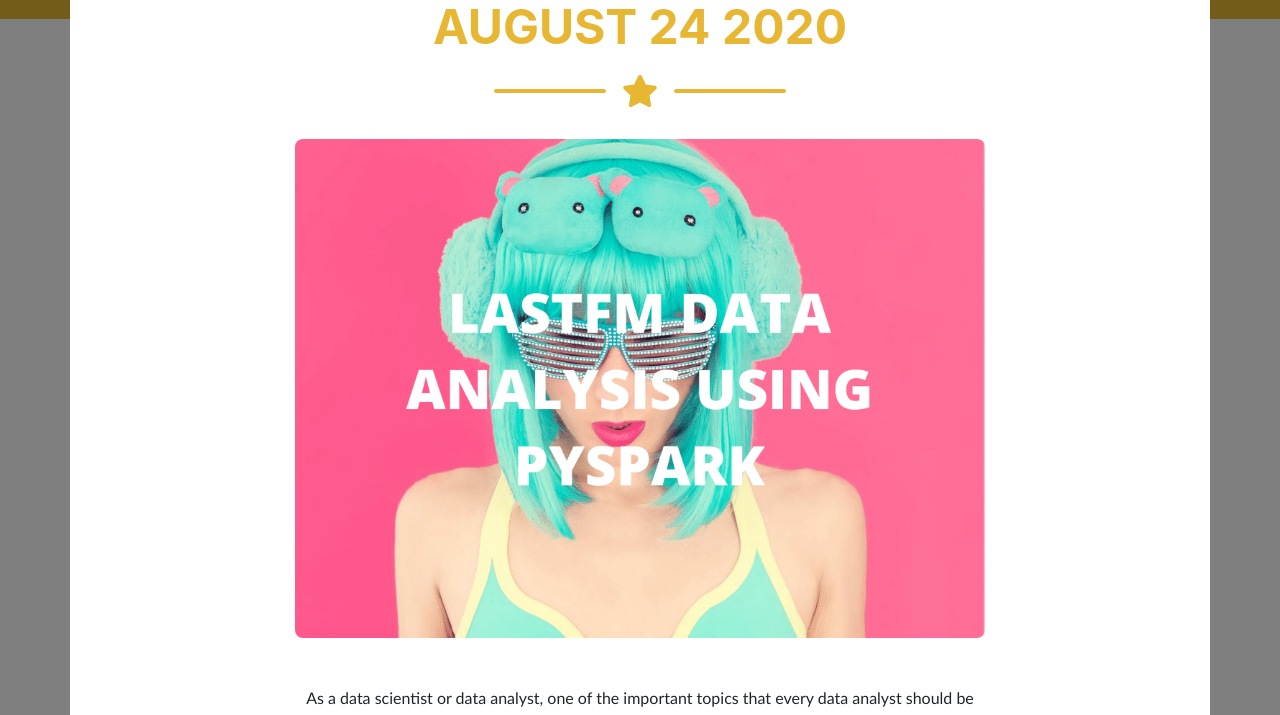
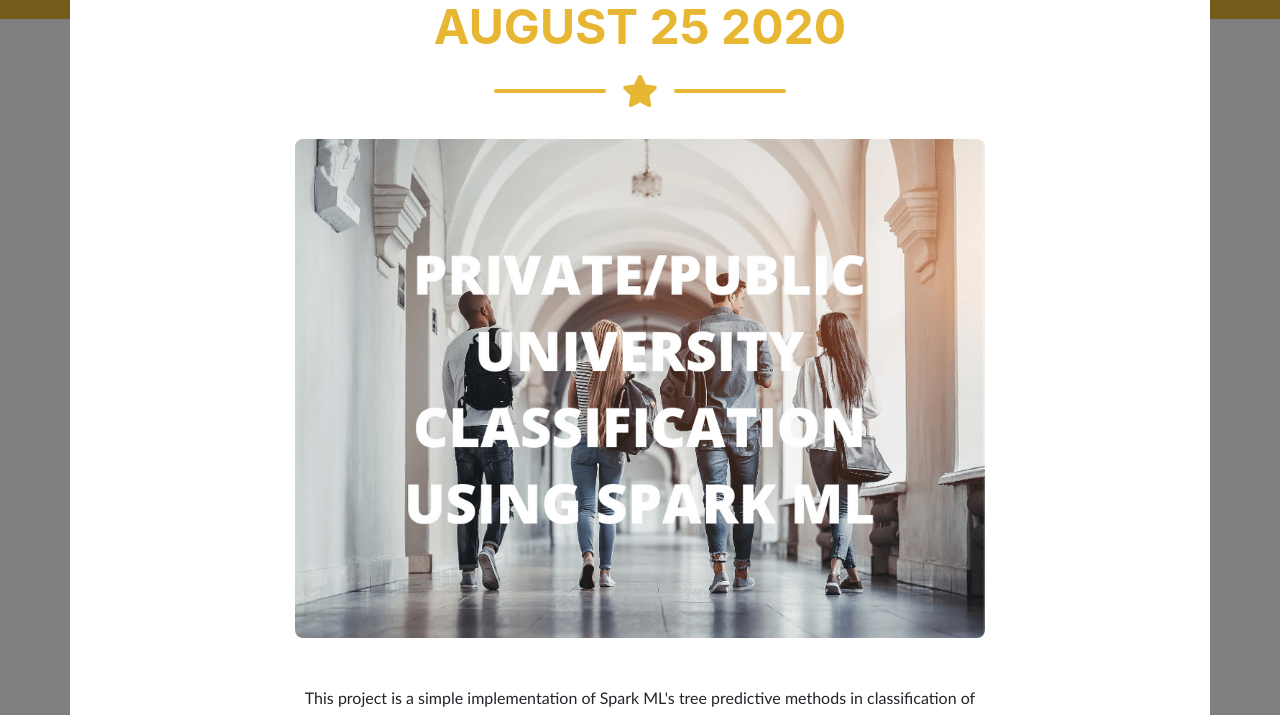
Before and after one commit to ijoseff/ijoseff.github.io, a plain HTML site: page index.html in a window 1280 px wide. Both pictures are taken after a click on the element 260 px from the left and 1118 px from the top of the page. Shown: the part 803-1518 px from the top of the page. Drawn offline with nearby package versions, Linux system fonts and the light colour scheme; a web font is replaced by a local one.

Commit message:
Update index.html

```diff
--- a/index.html
+++ b/index.html
@@ -60,6 +60,13 @@
                 <!-- Portfolio Grid Items-->
                 <div class="row justify-content-center">
                     <!-- Portfolio Items--><!-- Portfolio Items--><!-- Portfolio Items--><!-- Portfolio Items--><!-- Portfolio Items-->
+                    <div class="col-md-6 col-lg-4 mb-5">
+                        <div class="portfolio-item mx-auto" data-toggle="modal" data-target="#portfolioModal38">
+                            <div class="portfolio-item-caption d-flex align-items-center justify-content-center h-100 w-100">
+                                <div class="portfolio-item-caption-content text-center text-white"><i class="fas fa-plus fa-3x"></i></div>
+                            </div><img class="img-fluid" src="assets/img/portfolio/college.png" alt="Project 38"/>
+                        </div>
+                    </div>
                     <div class="col-md-6 col-lg-4 mb-5">
                         <div class="portfolio-item mx-auto" data-toggle="modal" data-target="#portfolioModal37">
                             <div class="portfolio-item-caption d-flex align-items-center justify-content-center h-100 w-100">
@@ -330,6 +337,33 @@
             </div>
         </section>
         <!-- Portfolio Modal--><!-- Portfolio Modal--><!-- Portfolio Modal--><!-- Portfolio Modal--><!-- Portfolio Modal-->
+        <div class="portfolio-modal modal fade" id="portfolioModal38" tabindex="-1" role="dialog" aria-labelledby="#portfolioModal38Label" aria-hidden="true">
+            <div class="modal-dialog modal-xl" role="document">
+                <div class="modal-content">
+                    <button class="close" type="button" data-dismiss="modal" aria-label="Close"><span aria-hidden="true"><i class="fas fa-times"></i></span></button>
+                    <div class="modal-body text-center">
+                        <div class="container">
+                            <div class="row justify-content-center">
+                                <div class="col-lg-8">
+                                    <!-- Portfolio Modal - Title-->
+                                    <h2 class="portfolio-modal-title text-secondary mb-0">AUGUST 25 2020</h2>
+                                    <!-- Icon Divider-->
+                                    <div class="divider-custom">
+                                        <div class="divider-custom-line"></div>
+                                        <div class="divider-custom-icon"><i class="fas fa-star"></i></div>
+                                        <div class="divider-custom-line"></div>
+                                    </div>
+                                    <!-- Portfolio Modal - Image--><img class="img-fluid rounded mb-5" src="assets/img/portfolio/college.png" alt="Project 38"/>
+                                    <!-- Portfolio Modal - Text-->
+                                    <p class="mb-5">This project is a simple implementation of Spark ML's tree predictive methods in classification of universities whether its a private or public based on its features.  </p><a href="https://ijoseff.github.io/University-Classification-Spark/" target="_blank"> [READ MORE]</a></p></p>
+                                    <button class="btn btn-primary" href="#" data-dismiss="modal"><i class="fas fa-times fa-fw"></i>Close Window</button>
+                                </div>
+                            </div>
+                        </div>
+                    </div>
+                </div>
+            </div>
+        </div>
         <div class="portfolio-modal modal fade" id="portfolioModal37" tabindex="-1" role="dialog" aria-labelledby="#portfolioModal37Label" aria-hidden="true">
             <div class="modal-dialog modal-xl" role="document">
                 <div class="modal-content">
```
